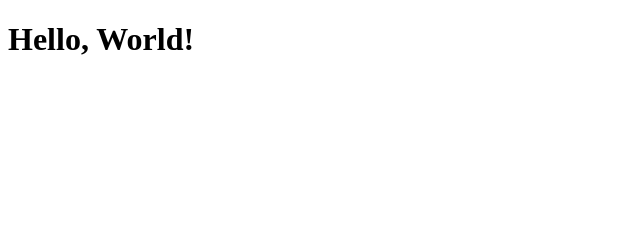
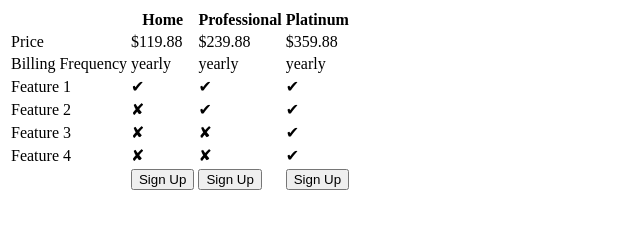
Before and after one commit to imhul/demo-table, a website built with Parcel: page src/index.html in a window 1280 px wide. Shown: the whole page, without its empty margins (0-640 px from the left). Built offline with nearby package versions, Linux system fonts and the light colour scheme.

Commit message:
add table generator

```diff
--- a/src/index.html
+++ b/src/index.html
@@ -2,11 +2,11 @@
 <html lang="en">
   <head>
     <meta charset="utf-8" />
-    <title>Demo Table</title>
+    <title>Pricing Comparison Table</title>
     <link rel="stylesheet" href="scss/index.scss" />
     <script type="module" src="js/app.js"></script>
   </head>
   <body>
-    <h1>Hello, World!</h1>
+    <div id="table-wrapper" />
   </body>
 </html>
--- a/src/js/app.js
+++ b/src/js/app.js
@@ -1 +1,14 @@
 // app.js
+import { createTable } from './table.js'
+import { handleSignUp } from './signUp.js'
+
+export const signUp = (planName) => {
+  console.info(`Signing up for ${planName} plan`)
+}
+
+document.addEventListener('DOMContentLoaded', function () {
+  let period = 'yearly' // 'monthly' or 'yearly'
+
+  createTable(period)
+  handleSignUp()
+})
--- /dev/null
+++ b/src/js/data.js
@@ -0,0 +1,73 @@
+// Data array for the pricing table
+
+export const data = [
+  {
+    id: 1,
+    name: 'Home',
+    monthlyPrice: 9.99,
+    features: [
+      {
+        name: 'Feature 1',
+        exist: true,
+      },
+      {
+        name: 'Feature 2',
+        exist: false,
+      },
+      {
+        name: 'Feature 3',
+        exist: false,
+      },
+      {
+        name: 'Feature 4',
+        exist: false,
+      },
+    ],
+  },
+  {
+    id: 2,
+    name: 'Professional',
+    monthlyPrice: 19.99,
+    features: [
+      {
+        name: 'Feature 1',
+        exist: true,
+      },
+      {
+        name: 'Feature 2',
+        exist: true,
+      },
+      {
+        name: 'Feature 3',
+        exist: false,
+      },
+      {
+        name: 'Feature 4',
+        exist: false,
+      },
+    ],
+  },
+  {
+    id: 3,
+    name: 'Platinum',
+    monthlyPrice: 29.99,
+    features: [
+      {
+        name: 'Feature 1',
+        exist: true,
+      },
+      {
+        name: 'Feature 2',
+        exist: true,
+      },
+      {
+        name: 'Feature 3',
+        exist: true,
+      },
+      {
+        name: 'Feature 4',
+        exist: true,
+      },
+    ],
+  },
+]
--- /dev/null
+++ b/src/js/signUp.js
@@ -0,0 +1,14 @@
+const signUp = (planName) => {
+  console.log(`Signing up for ${planName} plan`)
+}
+
+export const handleSignUp = () => {
+  const buttons = document.querySelectorAll('.sign-up-btn')
+
+  buttons.forEach((button) => {
+    button.addEventListener('click', () => {
+      const planName = button.getAttribute('data-plan')
+      signUp(planName)
+    })
+  })
+}
--- /dev/null
+++ b/src/js/table.js
@@ -0,0 +1,78 @@
+// Create table with data from data.js
+import { data } from './data.js'
+
+export const createTable = (period) => {
+  const tableContainer = document.getElementById('table-wrapper')
+  const table = document.createElement('table')
+
+  // Thead
+  const thead = document.createElement('thead')
+  const trHead = document.createElement('tr')
+  trHead.innerHTML =
+    '<th></th>' + data.map((item) => `<th>${item.name}</th>`).join('')
+  thead.appendChild(trHead)
+  table.appendChild(thead)
+
+  // Tbody
+  const tbody = document.createElement('tbody')
+
+  // Rows
+  const rows = [
+    [
+      'Price',
+      ...data.map(
+        (item) =>
+          `$${(period === 'monthly'
+            ? item.monthlyPrice
+            : item.monthlyPrice * 12
+          ).toFixed(2)}`
+      ),
+    ],
+    ['Billing Frequency', ...data.map(() => period)],
+  ]
+
+  for (let i = 1; i <= data[0].features.length; i++) {
+    const featureName = `Feature ${i}`
+    const featureRow = [
+      featureName,
+      ...data.map((item) => (item.features[i - 1].exist ? '✔' : '✘')),
+    ]
+    rows.push(featureRow)
+  }
+
+  // Buttons Row
+  const buttonsRow = [
+    '',
+    ...data.map(
+      (item) =>
+        `<button class="sign-up-btn" data-plan="${item.name}">Sign Up</button>`
+    ),
+  ]
+
+  // Creating rows in tbody
+  rows.forEach((row, index) => {
+    const tr = document.createElement('tr')
+    tr.classList.add(`row-${index + 1}`)
+
+    row.forEach((cellContent, cellIndex) => {
+      const td = document.createElement('td')
+      td.classList.add(`col-${cellIndex + 1}`)
+      td.innerHTML = cellContent
+      tr.appendChild(td)
+    })
+
+    tbody.appendChild(tr)
+  })
+
+  // Buttons Row
+  const buttonsTr = document.createElement('tr')
+  buttonsRow.forEach((cellContent) => {
+    const td = document.createElement('td')
+    td.innerHTML = cellContent
+    buttonsTr.appendChild(td)
+  })
+  tbody.appendChild(buttonsTr)
+
+  table.appendChild(tbody)
+  tableContainer.appendChild(table)
+}
```
